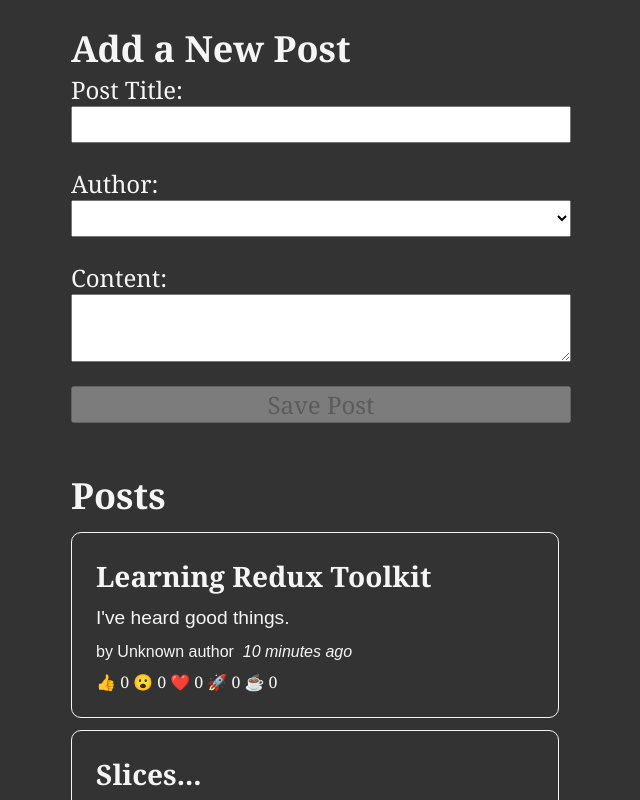
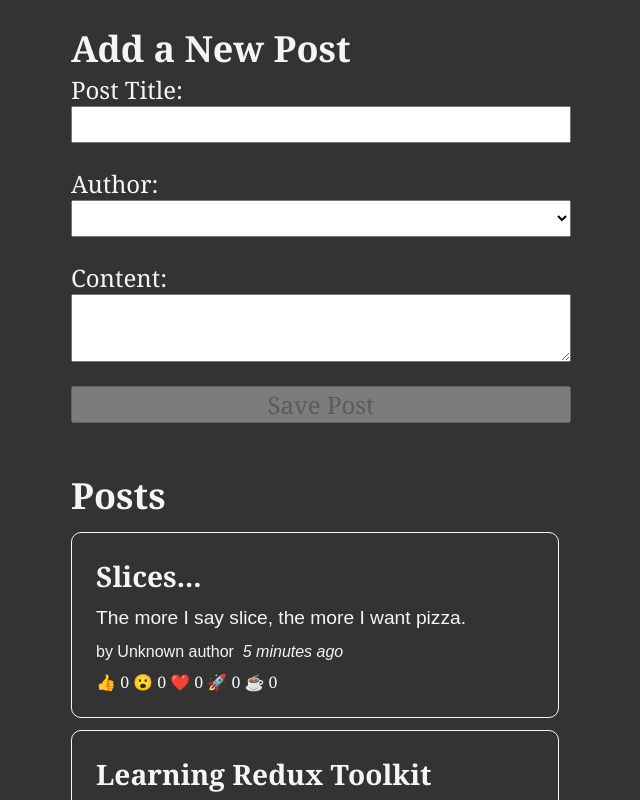
Before and after one commit to ishrar776/react-suimhu, a React (Create React App) app: page / in a window 1280 px wide. Shown: the top 800 px of the page, without its empty margins (319-959 px from the left). Built offline with nearby package versions, Linux system fonts and the light colour scheme.

Commit message:
1 file modified

```diff
--- a/src/component/PostsList.js
+++ b/src/component/PostsList.js
@@ -4,11 +4,11 @@
 import TimeAgo from '../component/TimeAgo';
 import ReactionButtons from '../component/ReactionButtons';
 const PostsList = () => {
-  const posts = useSelector(selectAllPosts);
-  const orderedPosts = posts
-    .slice()
-    .sort((a, b) => b.date.localeCompare(a.date));
-  const renderedPosts = posts.map((post) => (
+  const posts = useSelector(selectAllPosts)
+
+  const orderedPosts = posts.slice().sort((a, b) => b.date.localeCompare(a.date))
+
+  const renderedPosts = orderedPosts.map(post => (
       <article key={post.id}>
           <h3>{post.title}</h3>
           <p>{post.content.substring(0, 100)}</p>
@@ -18,12 +18,13 @@
           </p>
           <ReactionButtons post={post} />
       </article>
-  ));
+  ))
+
   return (
       <section>
           <h2>Posts</h2>
           {renderedPosts}
       </section>
-  );
-};
-export default PostsList;
+  )
+}
+export default PostsList
```
Lines whose indentation alone changed are shown as unchanged.
